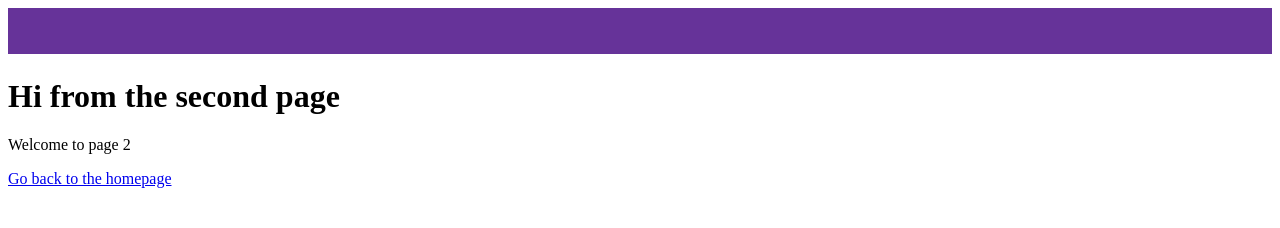
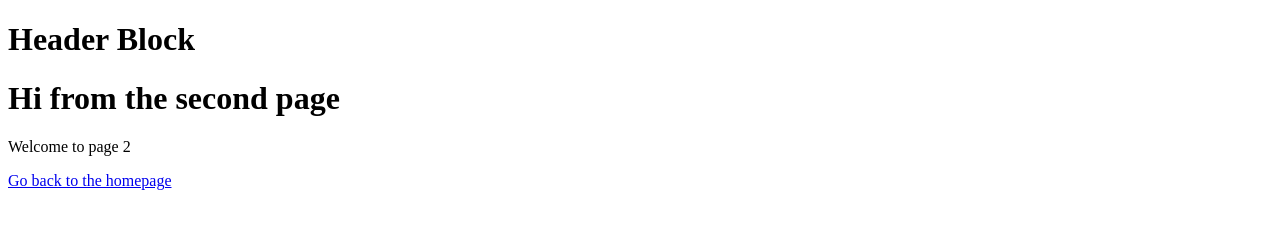
Before and after one commit to jordanwhunter/portfolio, a Gatsby site: page /page-2 in a window 1280 px wide. Built offline with nearby package versions, Linux system fonts and the light colour scheme; Gatsby itself is replaced by a stand-in of ours.

Commit message:
Refactor

```diff
--- a/src/components/header.js
+++ b/src/components/header.js
@@ -1,42 +1,8 @@
 import * as React from "react"
-import PropTypes from "prop-types"
 import { Link } from "gatsby"
 
-const Header = ({ siteTitle }) => (
-  <header
-    style={{
-      background: `rebeccapurple`,
-      marginBottom: `1.45rem`,
-    }}
-  >
-    <div
-      style={{
-        margin: `0 auto`,
-        maxWidth: 960,
-        padding: `1.45rem 1.0875rem`,
-      }}
-    >
-      <h1 style={{ margin: 0 }}>
-        <Link
-          to="/"
-          style={{
-            color: `white`,
-            textDecoration: `none`,
-          }}
-        >
-          {siteTitle}
-        </Link>
-      </h1>
-    </div>
-  </header>
-)
-
-Header.propTypes = {
-  siteTitle: PropTypes.string,
-}
-
-Header.defaultProps = {
-  siteTitle: ``,
+const Header = () => {
+  return <h1>Header Block</h1>
 }
 
 export default Header
```
